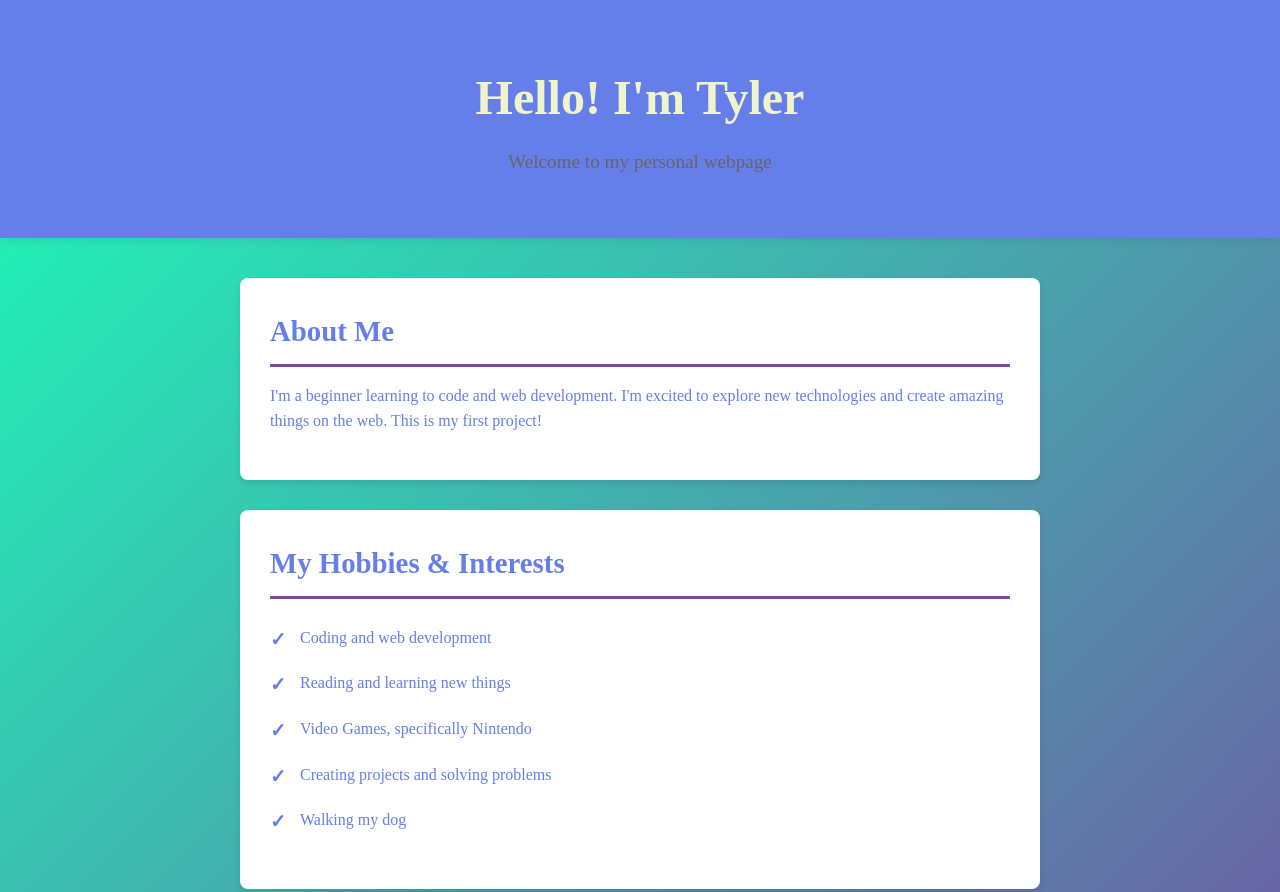
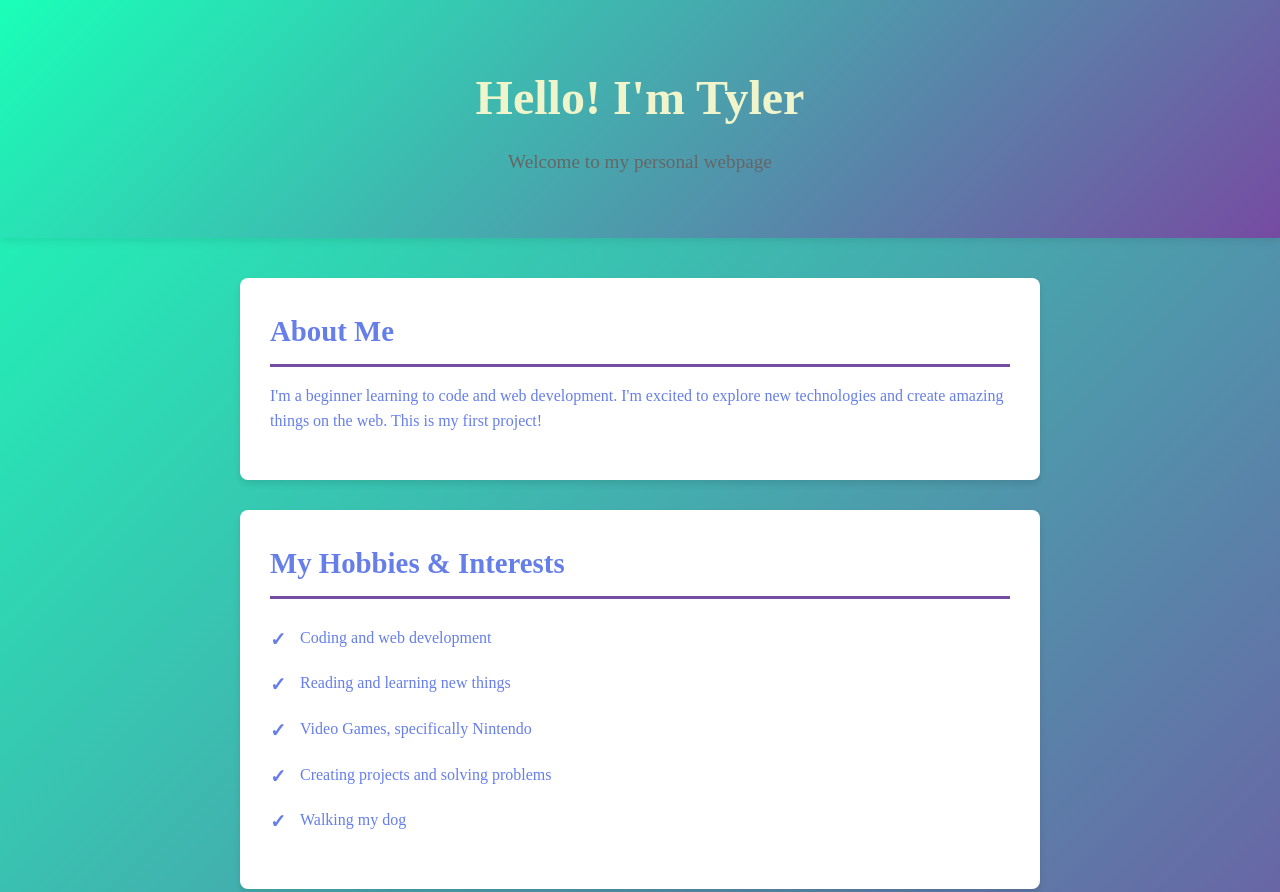
Before and after one commit to trippyty/my-personal-webpage, a plain HTML site: page index.html in a window 1280 px wide. Shown: the top 892 px of the page. Drawn offline with Linux system fonts and the light colour scheme.

Commit message:
Update header to use gradient background matching page

```diff
--- a/style.css
+++ b/style.css
@@ -11,7 +11,7 @@ body {
 
 /* Header styling - the top section with your name */
 header {
-    background-color: #667eea;
+    background: linear-gradient(135deg, #1affb8 0%, #764ba2 100%);
     padding: 60px 20px;
     text-align: center;
     box-shadow: 0 2px 10px rgba(0, 0, 0, 0.1);
```
